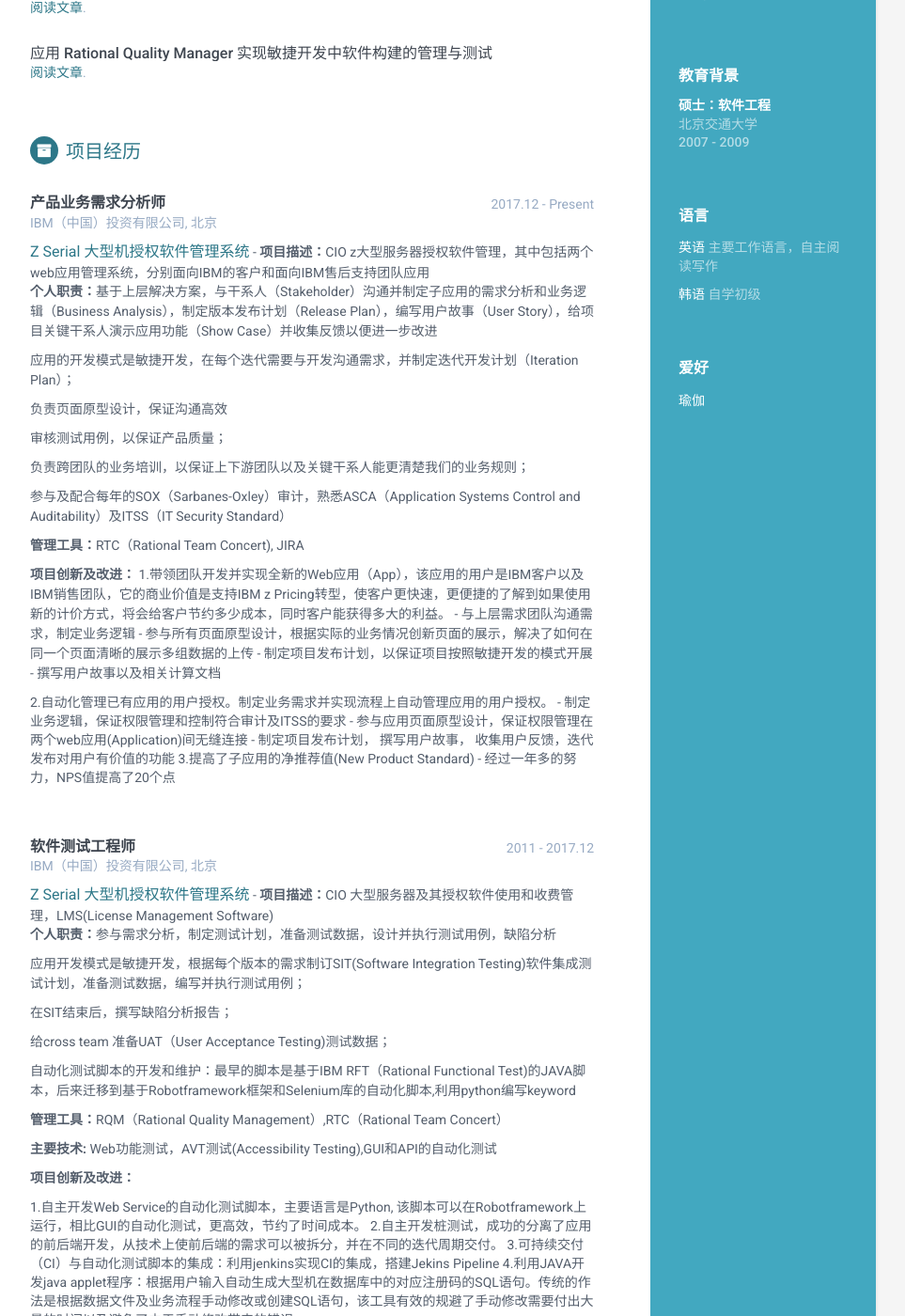
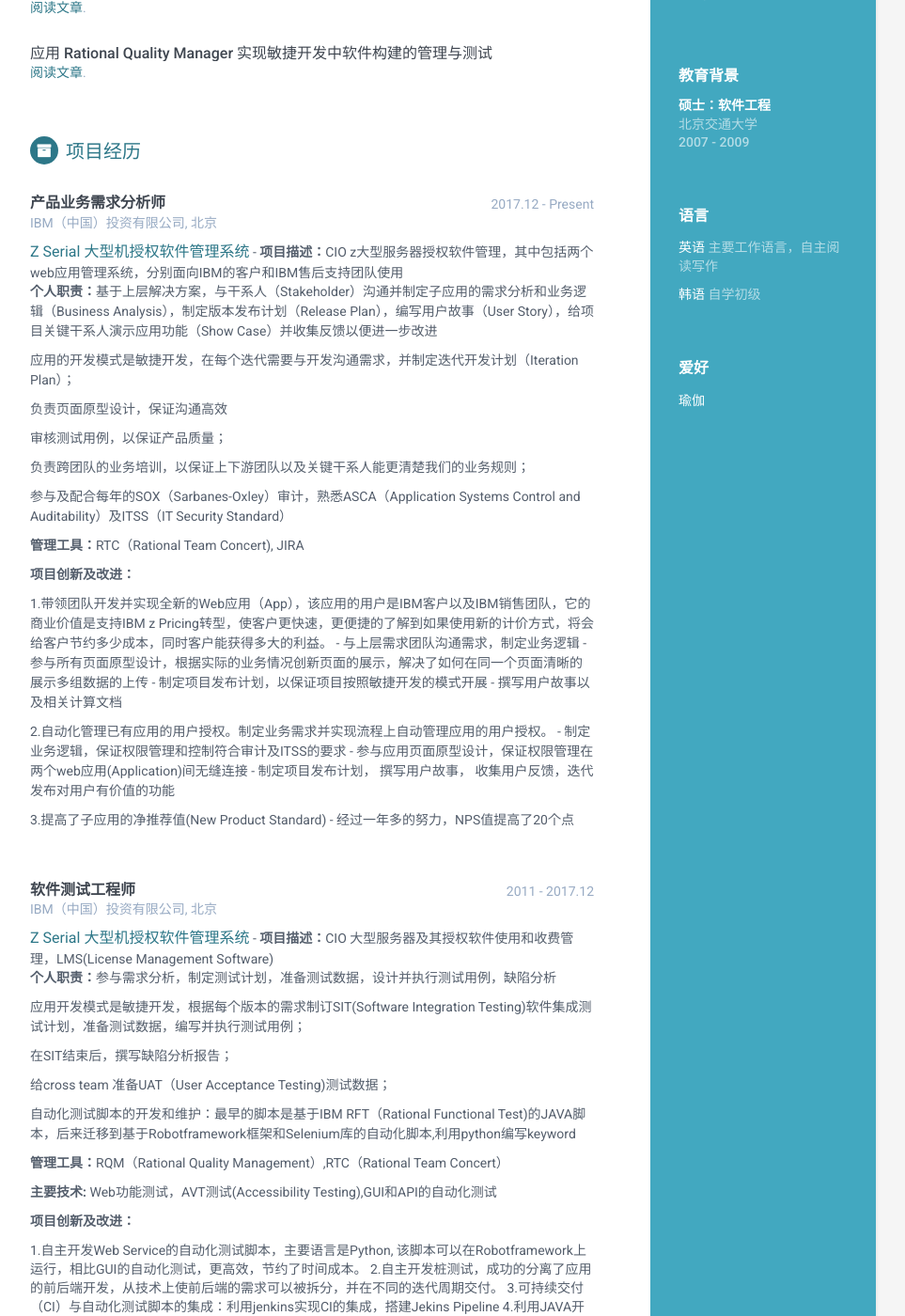
Before and after one commit to liuyang0116/LiuYangResume_EN, a Jekyll site: the page built from index.html, in a window 1280 px wide and 1400 px high, scrolled down 587 px. Shown: the whole window at 94% size, without its empty margins (188-1151 px from the left). Built offline with Jekyll 4.4.1, drawn with Linux system fonts in a browser that asks for light colours.

Commit message:
Update projects.html

```diff
--- a/_includes/projects.html
+++ b/_includes/projects.html
@@ -10,7 +10,7 @@
 						<div class="company">IBM（中国）投资有限公司, 北京</div>
                 <div class="item">
                     <span class="project-title"><a href="#" target="_blank">Z Serial 大型机授权软件管理系统</a></span> -
-                    <span class="project-tagline"><b>项目描述：</b>CIO z大型服务器授权软件管理，其中包括两个web应用管理系统，分别面向IBM的客户和面向IBM售后支持团队应用</span>
+                    <span class="project-tagline"><b>项目描述：</b>CIO z大型服务器授权软件管理，其中包括两个web应用管理系统，分别面向IBM的客户和IBM售后支持团队使用</span>
 					<p><b>个人职责：</b>基于上层解决方案，与干系人（Stakeholder）沟通并制定子应用的需求分析和业务逻辑（Business Analysis），制定版本发布计划（Release Plan），编写用户故事（User Story），给项目关键干系人演示应用功能（Show Case）并收集反馈以便进一步改进</p>
 					<p>应用的开发模式是敏捷开发，在每个迭代需要与开发沟通需求，并制定迭代开发计划（Iteration Plan）；</p>
 					<p>负责页面原型设计，保证沟通高效</p>
@@ -18,20 +18,21 @@
 					<p>负责跨团队的业务培训，以保证上下游团队以及关键干系人能更清楚我们的业务规则；</p>
 					<p>参与及配合每年的SOX（Sarbanes-Oxley）审计，熟悉ASCA（Application Systems Control and Auditability）及ITSS（IT Security Standard）</p>
 					<p><b>管理工具：</b>RTC（Rational Team Concert), JIRA</p>
-					<p><b>项目创新及改进：</b>
-					1.带领团队开发并实现全新的Web应用（App），该应用的用户是IBM客户以及IBM销售团队，它的商业价值是支持IBM z Pricing转型，使客户更快速，更便捷的了解到如果使用新的计价方式，将会给客户节约多少成本，同时客户能获得多大的利益。
+					<p><b>项目创新及改进：</b></p>
+					<p>1.带领团队开发并实现全新的Web应用（App），该应用的用户是IBM客户以及IBM销售团队，它的商业价值是支持IBM z Pricing转型，使客户更快速，更便捷的了解到如果使用新的计价方式，将会给客户节约多少成本，同时客户能获得多大的利益。
 					  - 与上层需求团队沟通需求，制定业务逻辑
 					  - 参与所有页面原型设计，根据实际的业务情况创新页面的展示，解决了如何在同一个页面清晰的展示多组数据的上传
 					  - 制定项目发布计划，以保证项目按照敏捷开发的模式开展
 					  - 撰写用户故事以及相关计算文档
 					  </p>
-					2.自动化管理已有应用的用户授权。制定业务需求并实现流程上自动管理应用的用户授权。
+					<p>2.自动化管理已有应用的用户授权。制定业务需求并实现流程上自动管理应用的用户授权。
 					  - 制定业务逻辑，保证权限管理和控制符合审计及ITSS的要求
 					  - 参与应用页面原型设计，保证权限管理在两个web应用(Application)间无缝连接
 					  - 制定项目发布计划， 撰写用户故事， 收集用户反馈，迭代发布对用户有价值的功能
-					3.提高了子应用的净推荐值(New Product Standard)
+					</p>
+					<p>3.提高了子应用的净推荐值(New Product Standard)
 					  - 经过一年多的努力，NPS值提高了20个点
-					<p></p>
+					</p>
 
                 </div><!--//item-->
 				<br></br>
```
